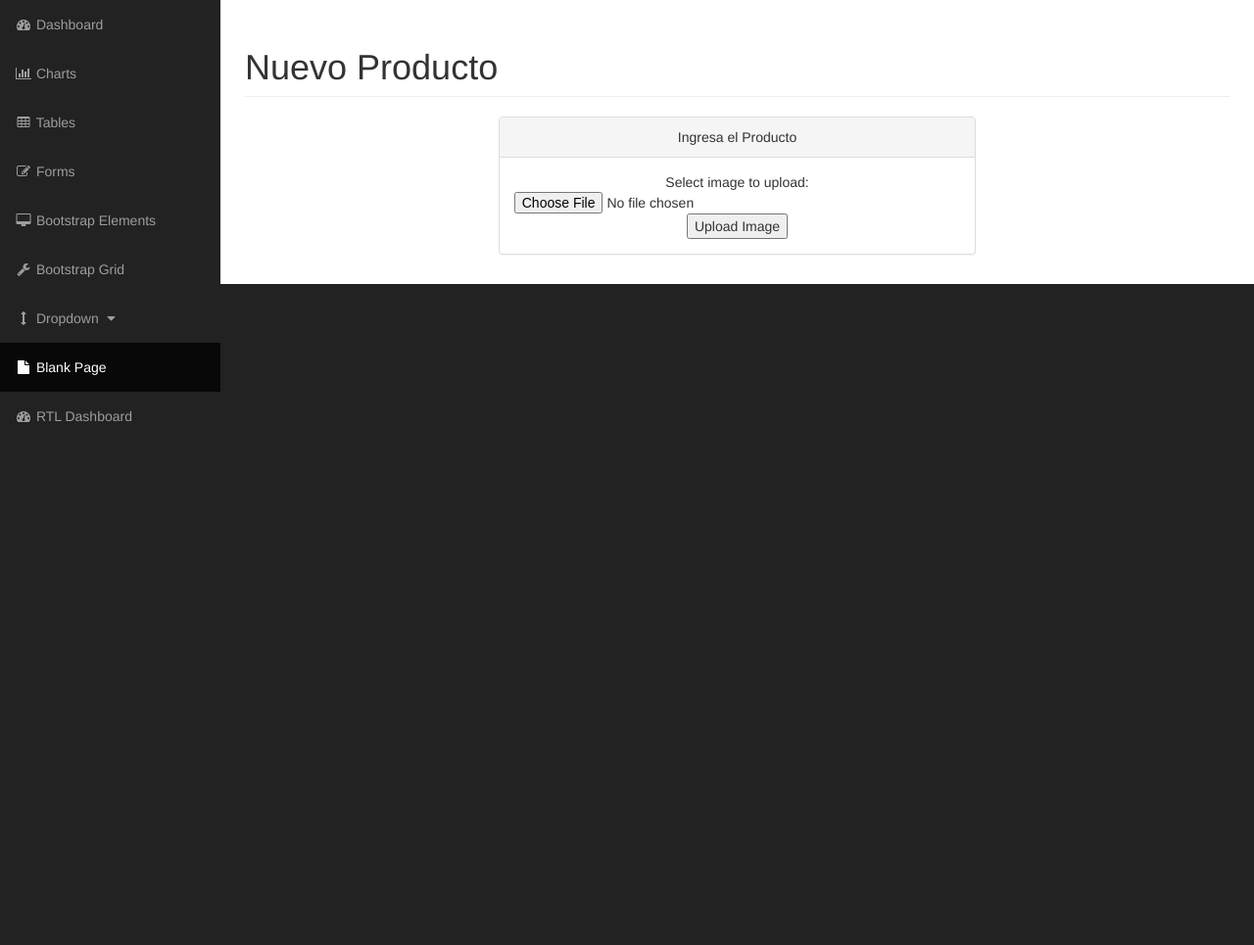
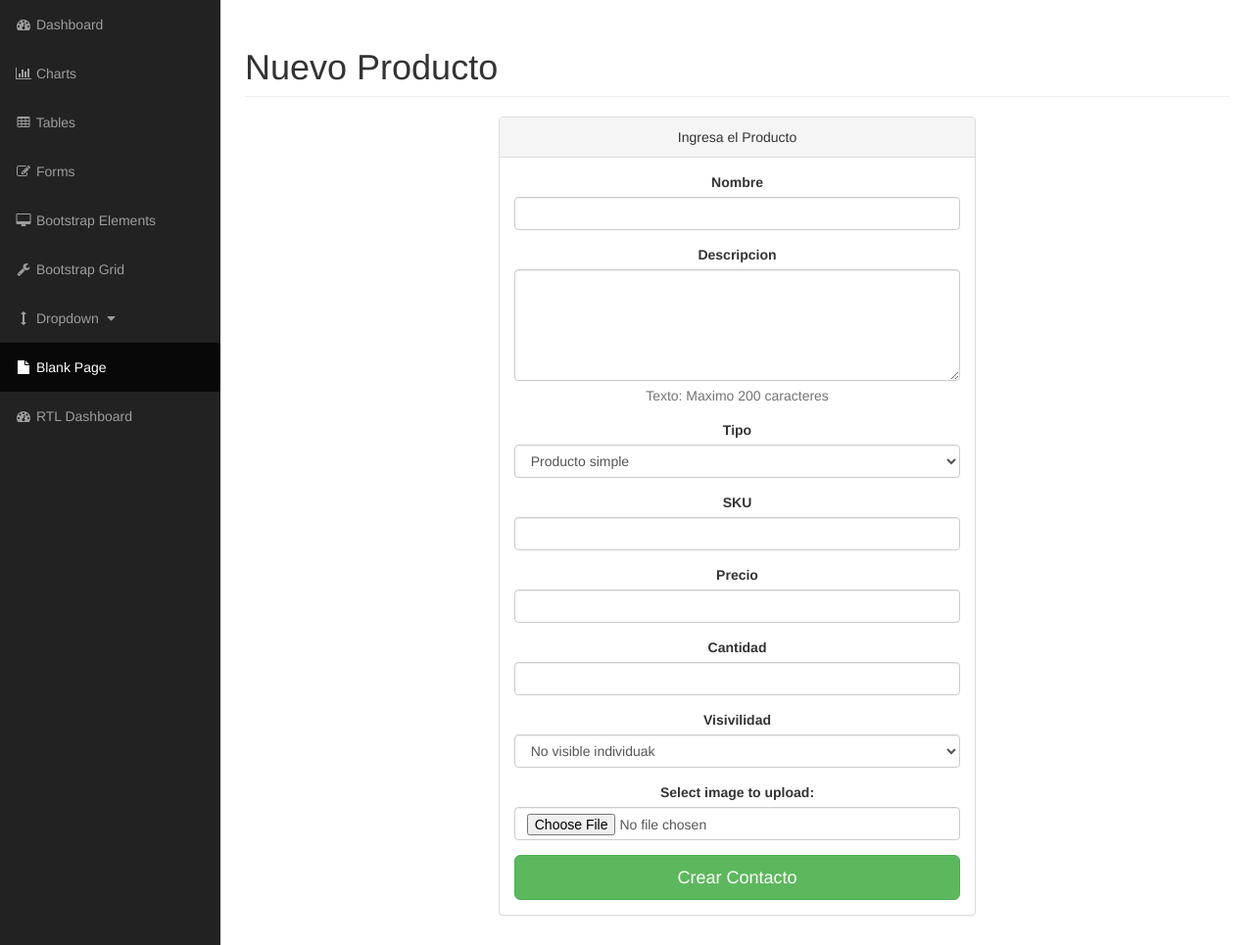
Before and after one commit to ogarciafdz/prototypeSMF, a PHP site: page /admin/new.php in a window 1280 px wide. Shown: the part 51-1016 px from the top of the page at 98% size. Before the commit the page ends 482 px from the top, so only its background shows below. Run offline with PHP 8.4, Linux system fonts and the light colour scheme; grey boxes labelled with a size stand in for pictures from a placeholder-image service; data that the repository does not hold is empty; some libraries are stand-ins or nearby versions.

Commit message:
solo falta agregar formulario  editar , probar xmla

```diff
--- a/admin/new.php
+++ b/admin/new.php
@@ -2,6 +2,14 @@
 <html lang="en">
 
 <head>
+
+    <?php
+    include "../files/php/con.php";
+
+    $sql = mysql_query("SELECT * FROM products ORDER BY id")
+
+
+    ?>
 
     <meta charset="utf-8">
     <meta http-equiv="X-UA-Compatible" content="IE=edge">
@@ -211,15 +219,66 @@
 
                 </div>
                 <div class="col-lg-6 text-center">
+
                     <div class="panel panel-default">
                         <div class="panel-heading">
                              Ingresa el Producto
                         </div>
                         <div class="panel-body">
                             <form action="../files/php/upload.php" method="post" enctype="multipart/form-data">
-                                Select image to upload:
-                                <input type="file" name="fileToUpload" id="fileToUpload">
-                                <input type="submit" value="Upload Image" name="submit">
+                                <div class="form-group">
+                                    <label for="nombre"> Nombre</label>
+                                    <input name="nombre" type="text" id="nombre" class="form-control" required/>
+                                </div>
+                                <div class="form-group">
+                                    <label for="descripcion">Descripcion</label>
+                                    <textarea name="descripcion" id="descripcion" class="form-control" rows="5"
+                                              maxlength="200"></textarea>
+                                    <span class="help-block">  Texto: Maximo 200 caracteres </span>
+
+                                </div>
+                                <div class="form-group">
+                                    <label for="type"> Tipo</label>
+                                    <select name="type" id="type" class="form-control">
+                                        <option value="Simple_Product">Producto simple</option>
+                                        <option value="Grouped_Product">Producto agrupado</option>
+                                        <option value="Configurable_Product">Producto configurable</option>
+                                        <option value="Virtual_Product">Producto virtual</option>
+                                        <option value="Bundle_Product">Bundle </option>
+                                        <option value="Downloadable_Product">Producto descargable</option>
+                                        </select>
+                                </div>
+                                <div class="form-group">
+                                    <label for="sku"> SKU</label>
+                                    <input name="sku" id="sku" type="text" class="form-control"/>
+                                </div>
+                                <div class="form-group">
+                                    <label for="price">Precio</label>
+                                    <input name="price" id="price" type="number"  class="form-control" required/>
+                                </div>
+                                <div class="form-group">
+                                    <label for="ctn">Cantidad</label>
+                                    <input name="ctn" id="ctn" type="number" class="form-control"  required/>
+                                </div>
+                                <div class="form-group">
+                                    <label for="visi"> Visivilidad</label>
+                                    <select name="visi" id="visi" class="form-control">
+                                        <option value="Not_Visible_Individually">No visible individuak</option>
+                                        <option value="Catalog">Catalogo</option>
+                                        <option value="Search">Busqueda</option>
+                                        <option value="Catalog_Search">Catalogo y busqueda</option>
+                                    </select>
+                                </div>
+
+
+                                <div class="form-group">
+                                    <label for="file">Select image to upload:</label>
+                                    <input type="file" name="fileToUpload" id="fileToUpload" class="form-control">
+
+                                </div>
+
+                                <button type="submit" name="submit" class="btn btn-lg btn-success btn-block" value="Upload Image">Crear Contacto</button>
+
                             </form>
                         </div>
                         <!-- /.panel-body -->
--- a/tienda.php
+++ b/tienda.php
@@ -136,7 +136,7 @@ while($r = mysql_fetch_array($sql)){
                             <p><?php echo $r['description']?></p>
                         </div>
                         <p>
-                            <a href="item.php?id=<?php echo $r['id'];?>" class="btn btn-primary">Buy Now!</a>
+                            <a href="item.php?id=<?php echo $r['id'];?>" class="btn btn-primary">Compralo .!</a>
                         </p>
                     </div>
                 </div>
```
Also changed, not shown: files/php/upload.php (+18 -0 lines).
